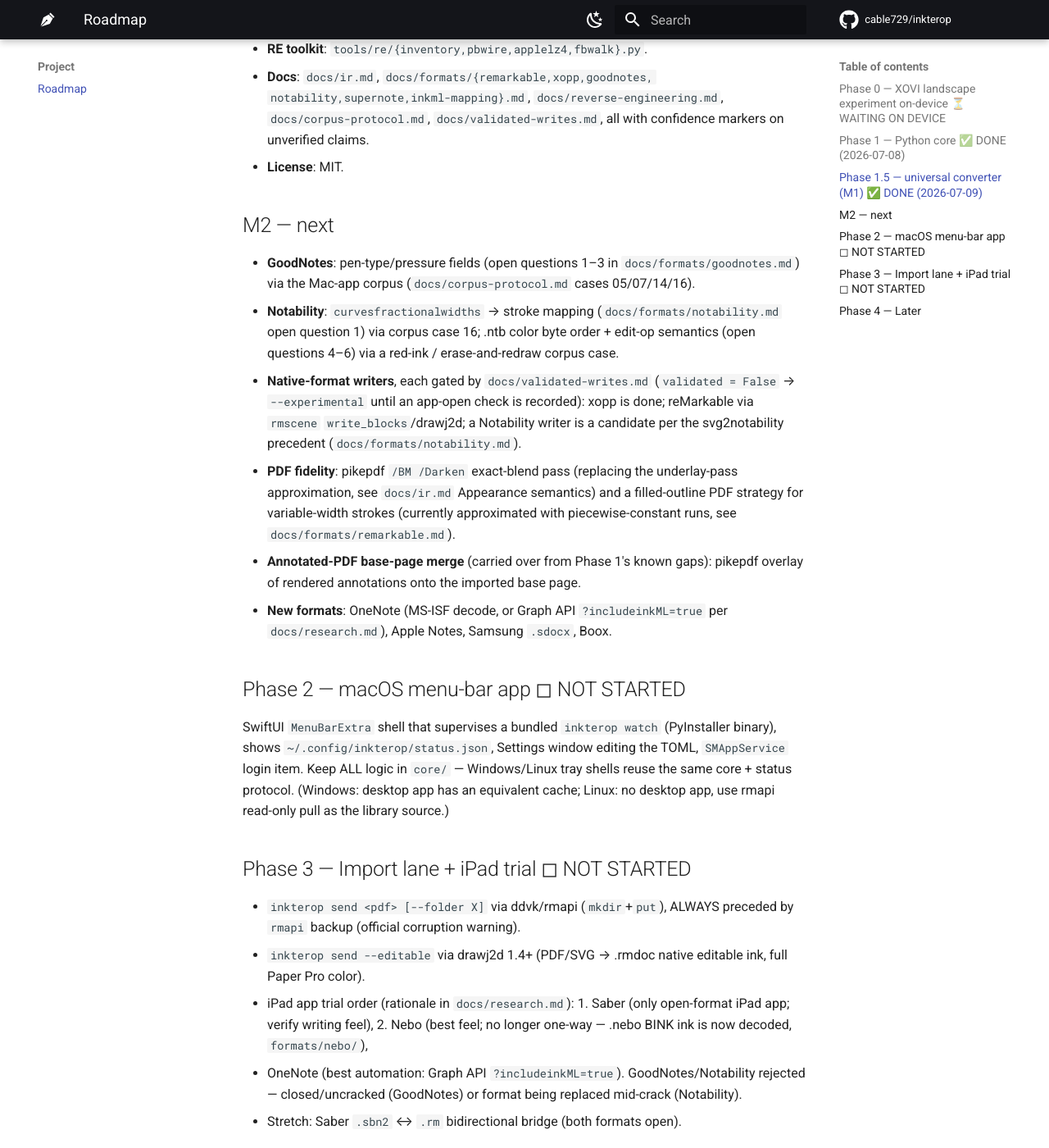
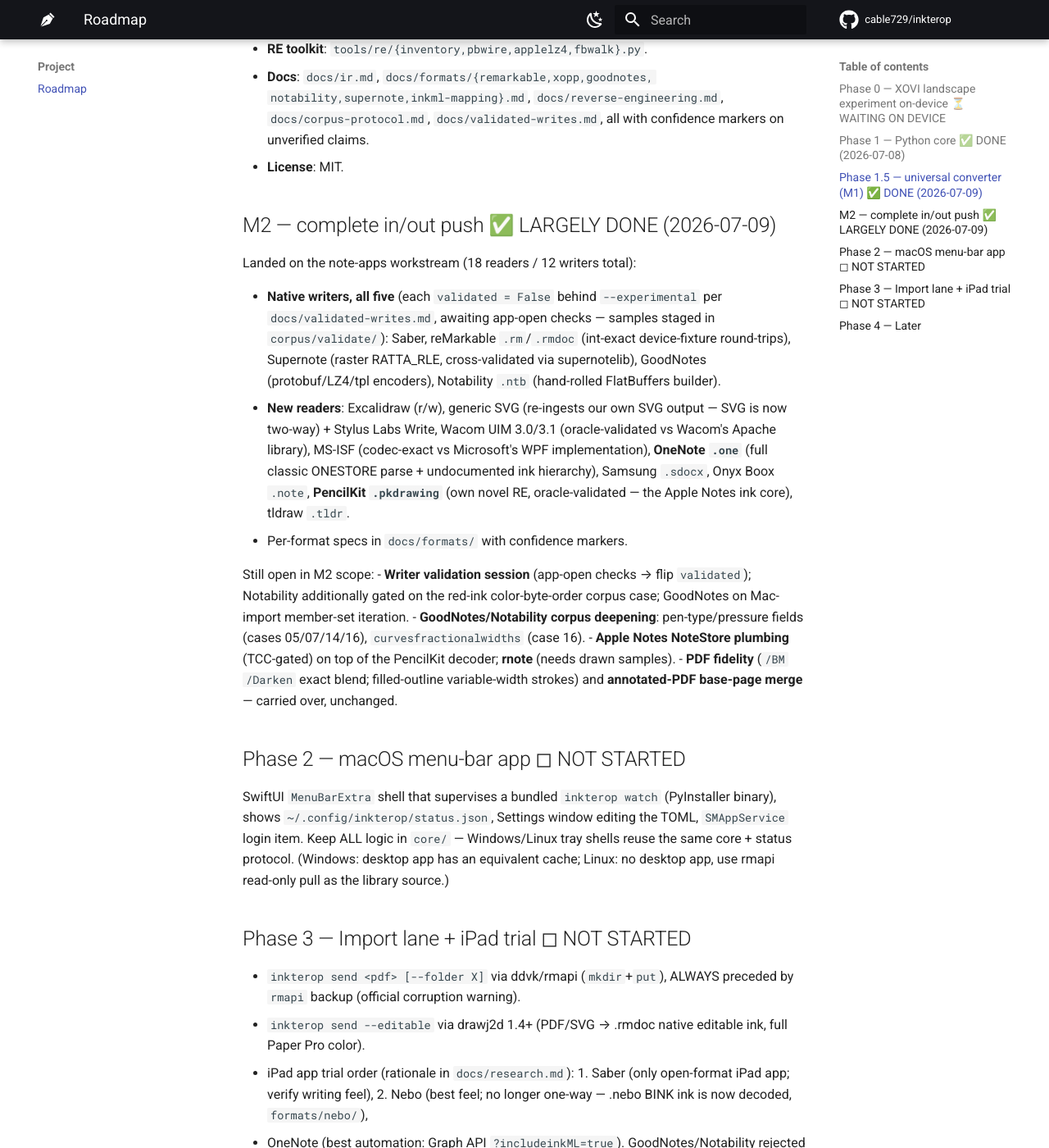
Before and after one commit to cable729/inkterop, an MkDocs documentation site: the page built from docs/ROADMAP.md, in a window 1280 px wide and 1400 px high, scrolled down 1661 px. Shown: the whole window at 82% size. Built offline with MkDocs 1.6.1 and Material for MkDocs 9.7.7, drawn with Linux system fonts in a browser that asks for light colours; comment, search, counter and statistics services are not loaded.

Commit message:
tldraw .tldr reader + ROADMAP: M2 in/out push status
Draw/highlight shapes with z->PRESSURE (gated on isPen/variance —
mouse input stores placeholder 0.5), palette/size token tables
[inferred], fractional-index page ordering, geo/arrow shapes skipped
with counts surfaced. Hand-authored CC0 fixture. ROADMAP M2 section
rewritten to reflect the landed writers/readers and what remains
(validation session, corpus deepening, Apple Notes plumbing, rnote,
PDF fidelity carry-overs).

Co-Authored-By: Claude Fable 5 <noreply@anthropic.com>

```diff
--- a/docs/ROADMAP.md
+++ b/docs/ROADMAP.md
@@ -72,30 +72,37 @@ keep being) decoded, `docs/validated-writes.md` for write-safety policy.
   confidence markers on unverified claims.
 - **License**: MIT.
 
-## M2 — next
-- **GoodNotes**: pen-type/pressure fields (open questions 1–3 in
-  `docs/formats/goodnotes.md`) via the Mac-app corpus
-  (`docs/corpus-protocol.md` cases 05/07/14/16).
-- **Notability**: `curvesfractionalwidths` → stroke mapping
-  (`docs/formats/notability.md` open question 1) via corpus case 16;
-  .ntb color byte order + edit-op semantics (open questions 4–6) via a
-  red-ink / erase-and-redraw corpus case.
-- **Native-format writers**, each gated by `docs/validated-writes.md`
-  (`validated = False` → `--experimental` until an app-open check is
-  recorded): xopp is done; reMarkable via `rmscene`
-  `write_blocks`/drawj2d; a Notability writer is a candidate per the
-  svg2notability precedent (`docs/formats/notability.md`).
-- **PDF fidelity**: pikepdf `/BM /Darken` exact-blend pass (replacing the
-  underlay-pass approximation, see `docs/ir.md` Appearance semantics) and
-  a filled-outline PDF strategy for variable-width strokes (currently
-  approximated with piecewise-constant runs, see
-  `docs/formats/remarkable.md`).
-- **Annotated-PDF base-page merge** (carried over from Phase 1's known
-  gaps): pikepdf overlay of rendered annotations onto the imported base
-  page.
-- **New formats**: OneNote (MS-ISF decode, or Graph API
-  `?includeinkML=true` per `docs/research.md`), Apple Notes, Samsung
-  `.sdocx`, Boox.
+## M2 — complete in/out push  ✅ LARGELY DONE (2026-07-09)
+
+Landed on the note-apps workstream (18 readers / 12 writers total):
+
+- **Native writers, all five** (each `validated = False` behind
+  `--experimental` per `docs/validated-writes.md`, awaiting app-open
+  checks — samples staged in `corpus/validate/`): Saber, reMarkable
+  `.rm`/`.rmdoc` (int-exact device-fixture round-trips), Supernote
+  (raster RATTA_RLE, cross-validated via supernotelib), GoodNotes
+  (protobuf/LZ4/tpl encoders), Notability `.ntb` (hand-rolled
+  FlatBuffers builder).
+- **New readers**: Excalidraw (r/w), generic SVG (re-ingests our own
+  SVG output — SVG is now two-way) + Stylus Labs Write, Wacom UIM
+  3.0/3.1 (oracle-validated vs Wacom's Apache library), MS-ISF
+  (codec-exact vs Microsoft's WPF implementation), **OneNote `.one`**
+  (full classic ONESTORE parse + undocumented ink hierarchy), Samsung
+  `.sdocx`, Onyx Boox `.note`, **PencilKit `.pkdrawing`** (own novel
+  RE, oracle-validated — the Apple Notes ink core), tldraw `.tldr`.
+- Per-format specs in `docs/formats/` with confidence markers.
+
+Still open in M2 scope:
+- **Writer validation session** (app-open checks → flip `validated`);
+  Notability additionally gated on the red-ink color-byte-order corpus
+  case; GoodNotes on Mac-import member-set iteration.
+- **GoodNotes/Notability corpus deepening**: pen-type/pressure fields
+  (cases 05/07/14/16), `curvesfractionalwidths` (case 16).
+- **Apple Notes NoteStore plumbing** (TCC-gated) on top of the
+  PencilKit decoder; **rnote** (needs drawn samples).
+- **PDF fidelity** (`/BM /Darken` exact blend; filled-outline
+  variable-width strokes) and **annotated-PDF base-page merge** —
+  carried over, unchanged.
 
 ## Phase 2 — macOS menu-bar app  ◻ NOT STARTED
 SwiftUI `MenuBarExtra` shell that supervises a bundled `inkterop watch`
```
Also changed, not shown: docs/formats/tldraw.md (added, +112 -0 lines), 5 other files.
